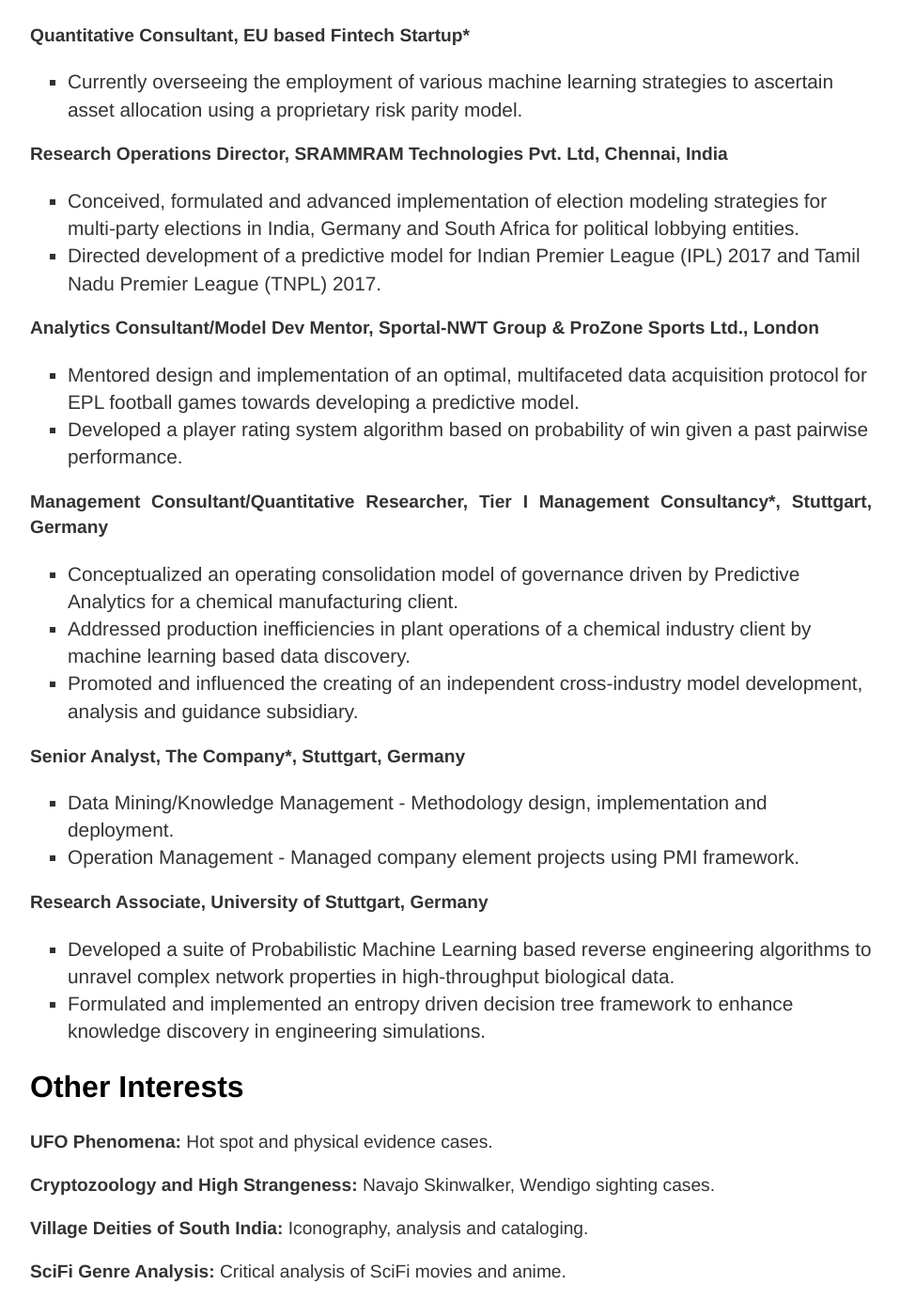
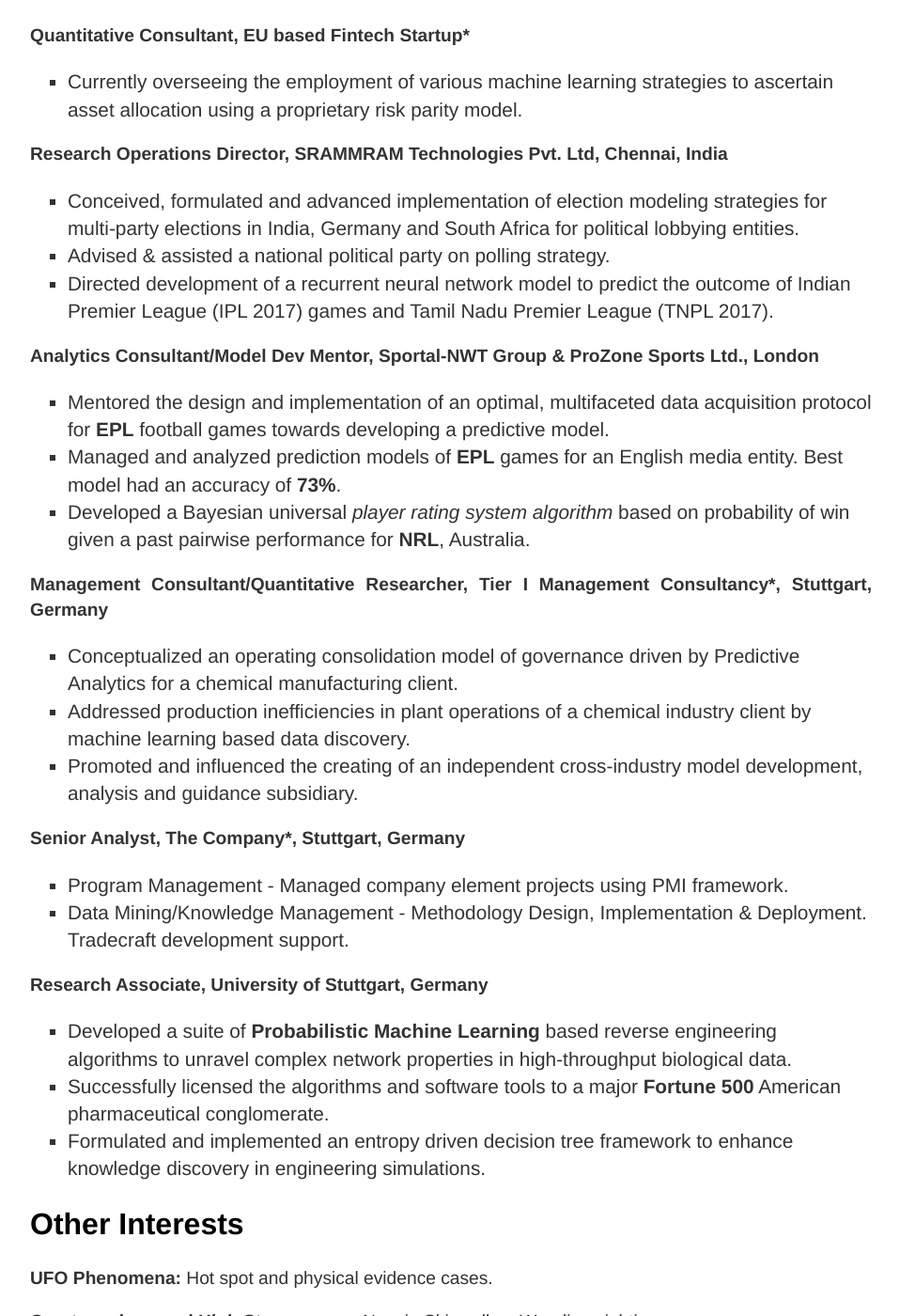
Before and after one commit to DaisukeAramaki/DaisukeAramaki.github.io, a Jekyll site: the page built from cv/index.html, in a window 1280 px wide and 1400 px high, scrolled down 1065 px. Shown: the whole window at 94% size, without its empty margins (160-1118 px from the left). Built offline with Jekyll 4.4.1, drawn with Linux system fonts in a browser that asks for light colours.

Commit message:
Some Changes

```diff
--- a/cv/index.html
+++ b/cv/index.html
@@ -41,14 +41,16 @@
 		<p style='text-align: justify;'><strong>Research Operations Director, SRAMMRAM Technologies Pvt. Ltd, Chennai, India</strong>
                                          <ul type="square">
                                             <li>Conceived, formulated and advanced implementation of election modeling strategies for multi-party elections in India, Germany and South Africa for political lobbying entities.</li>
-                                            <li>Directed development of a predictive model for Indian Premier League (IPL) 2017 and Tamil Nadu Premier League (TNPL) 2017.</li>
+					   <li>Advised & assisted a national political party on polling strategy.
+                                            <li>Directed development of a recurrent neural network model to predict the outcome of Indian Premier League (IPL 2017) games and Tamil Nadu Premier League (TNPL 2017).</li>
                                         </ul>
 		</p>
 
 		<p style='text-align: justify;'><strong>Analytics Consultant/Model Dev Mentor, Sportal-NWT Group & ProZone Sports Ltd., London</strong>
                                          <ul type="square">
-                                            <li>Mentored design and implementation of an optimal, multifaceted data acquisition protocol for EPL football games towards developing a predictive model.</li>
-                                            <li>Developed a player rating system algorithm based on probability of win given a past pairwise performance.</li>
+                                            <li>Mentored the design and implementation of an optimal, multifaceted data acquisition protocol for <strong>EPL</strong> football games towards developing a predictive model.</li>
+					    <li>Managed and analyzed prediction models of <strong>EPL</strong> games for an English media entity. Best model had an accuracy of <strong>73%</strong>.
+                                            <li>Developed a Bayesian universal <em>player rating system algorithm</em> based on probability of win given a past pairwise performance for <strong>NRL</strong>, Australia.</li>
                                         </ul>
 
 		</p>
@@ -63,15 +65,16 @@
 
 	       <p style='text-align: justify;'><strong>Senior Analyst, The Company*, Stuttgart, Germany</strong>
                                           <ul type="square">
-                                            <li> Data Mining/Knowledge Management - Methodology design, implementation and deployment.</li>
-                                            <li>Operation Management - Managed company element projects using PMI framework.</li>
+                                            <li> Program Management - Managed company element projects using PMI framework.</li>
+                                            <li>Data Mining/Knowledge Management - Methodology Design, Implementation & Deployment. Tradecraft development support.</li>
                                         </ul>
 
 		</p>
 
 		<p style='text-align: justify;'><strong>Research Associate, University of Stuttgart, Germany</strong>
                                         <ul type="square">
-                                            <li>Developed a suite of Probabilistic Machine Learning based reverse engineering algorithms to unravel complex network properties in high-throughput biological data.</li>
+                                            <li>Developed a suite of <strong>Probabilistic Machine Learning</strong> based reverse engineering algorithms to unravel complex network properties in high-throughput biological data.</li>
+					    <li>Successfully licensed the algorithms and software tools to a major <strong>Fortune 500</strong> American pharmaceutical conglomerate.
                                             <li>Formulated and implemented an entropy driven decision tree framework to enhance knowledge discovery in engineering simulations.</li>
                                         </ul>
 		</p>
```
